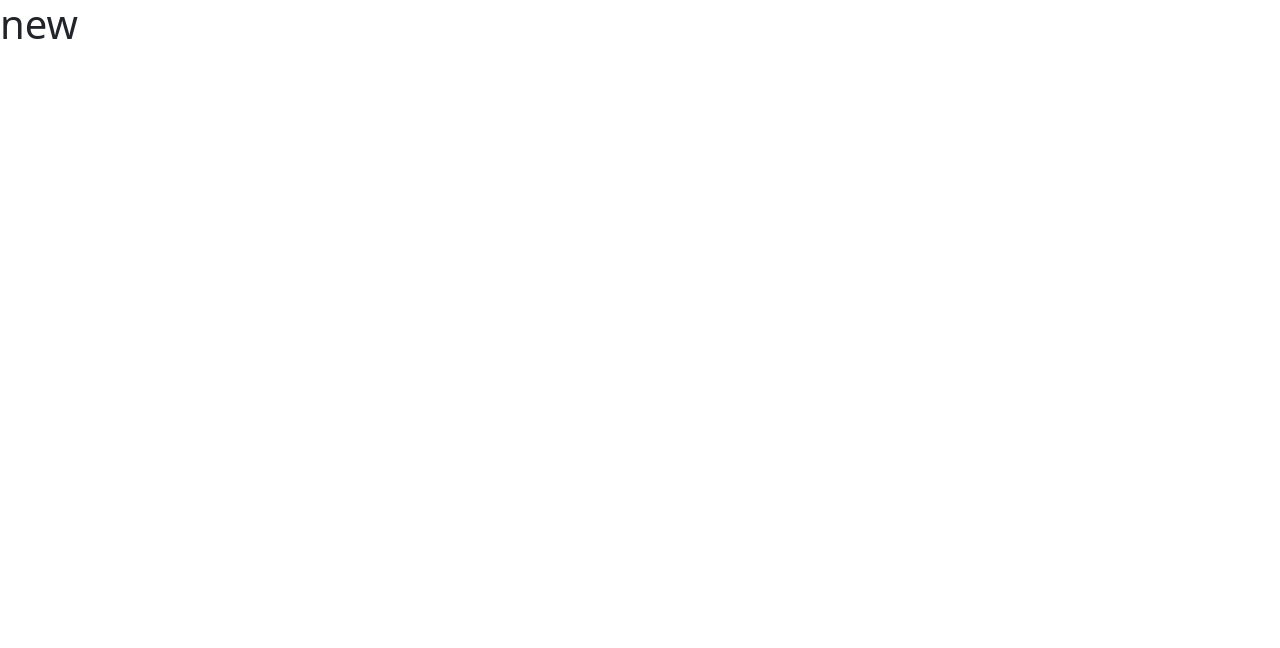
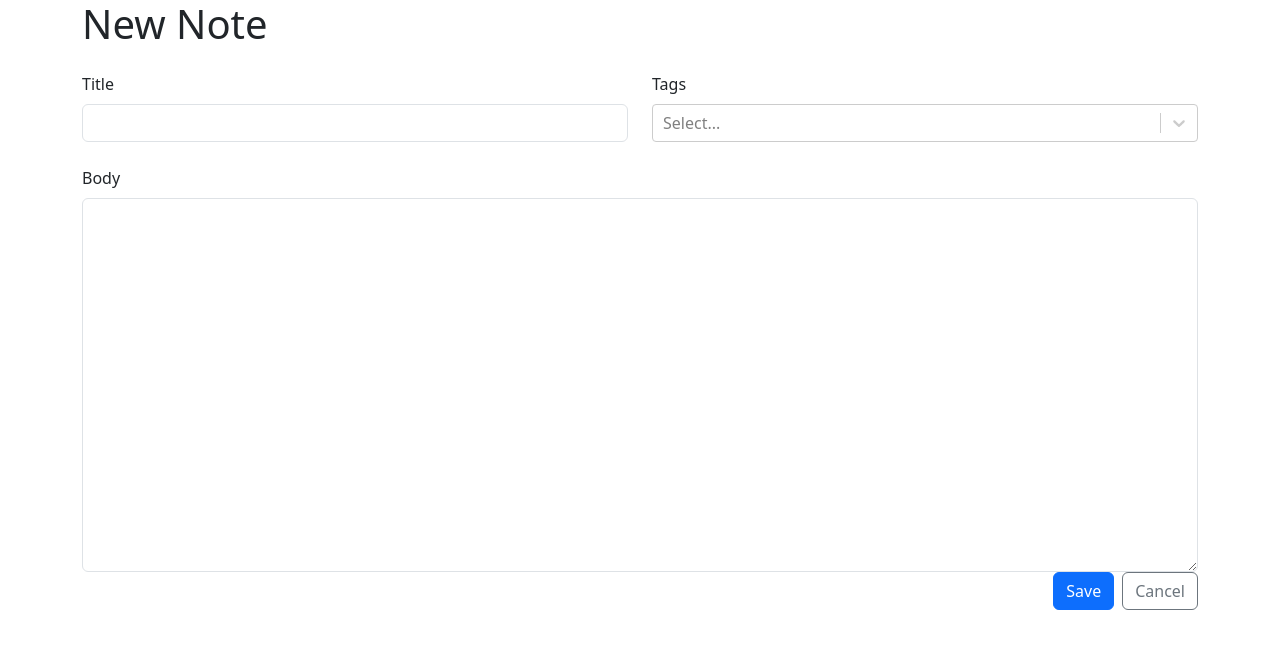
Before and after one commit to Khudaverdi27/React-TypeScript-Project---Markdown-Supported-Note-Taking-With-Categories, a React (Vite) app: page /new in a window 1280 px wide. Shown: the top 648 px of the page. Built offline with nearby package versions, Linux system fonts and the light colour scheme.

Commit message:
done:note creation logic

```diff
--- a/package.json
+++ b/package.json
@@ -14,11 +14,14 @@
     "react": "^18.2.0",
     "react-bootstrap": "^2.10.2",
     "react-dom": "^18.2.0",
-    "react-router-dom": "^6.22.3"
+    "react-router-dom": "^6.22.3",
+    "react-select": "^5.8.0",
+    "uuid": "^9.0.1"
   },
   "devDependencies": {
     "@types/react": "^18.2.66",
     "@types/react-dom": "^18.2.22",
+    "@types/uuid": "^9.0.8",
     "@typescript-eslint/eslint-plugin": "^7.2.0",
     "@typescript-eslint/parser": "^7.2.0",
     "@vitejs/plugin-react": "^4.2.1",
--- a/src/App.tsx
+++ b/src/App.tsx
@@ -1,16 +1,63 @@
+import { Container } from "react-bootstrap";
 import { Navigate, Route, Routes } from "react-router-dom";
+import NewNote from "./components/NewNote";
+import useLocaleStorage from "./hooks/useLocaleStorage";
+import { useMemo } from "react";
+import { v4 as uuidv4 } from "uuid";
+
+export type RawNote = {
+  id: string;
+} & RawNoteData;
+export type Tag = {
+  id: string;
+  label: string;
+};
+
+export type NoteData = {
+  title: string;
+  markdown: string;
+  tags: Tag[];
+};
+export type RawNoteData = {
+  title: string;
+  markdown: string;
+  tagIds: string[];
+};
+
+export type Note = {
+  id: string;
+} & NoteData;
 
 function App() {
+  const [notes, setNotes] = useLocaleStorage<RawNote[]>("NOTES", []);
+  const [tags, setTags] = useLocaleStorage<Tag[]>("TAGS", []);
+
+  const notesWithTags = useMemo(() => {
+    return notes.map((note) => {
+      return { ...note, tags: tags.filter((t) => note.tagIds.includes(t.id)) };
+    });
+  }, [notes, tags]);
+
+  const onCreateNoteData = ({ tags, ...data }: NoteData) => {
+    setNotes((prevNotes) => {
+      return [
+        ...prevNotes,
+        { ...data, id: uuidv4(), tagIds: tags.map((tagId) => tagId.id) },
+      ];
+    });
+  };
   return (
+    <Container>
       <Routes>
         <Route path="/" element={<h1>home</h1>} />
-      <Route path="/new" element={<h1>new</h1>} />
+        <Route path="/new" element={<NewNote onSubmit={onCreateNoteData} />} />
         <Route path="/:id">
           <Route index element={<h1>show</h1>} />
           <Route path="/:id/edit" element={<h1>edit</h1>} />
         </Route>
         <Route path="*" element={<Navigate to={"/"} />} />
       </Routes>
+    </Container>
   );
 }
 
--- /dev/null
+++ b/src/components/NewNote.tsx
@@ -0,0 +1,12 @@
+import NoteForm, { NoteFromProps } from "./NoteForm";
+
+function NewNote({ onSubmit }: NoteFromProps) {
+  return (
+    <>
+      <h1 className="mb-4">New Note</h1>
+      <NoteForm onSubmit={onSubmit} />
+    </>
+  );
+}
+
+export default NewNote;
--- /dev/null
+++ b/src/components/NoteForm.tsx
@@ -0,0 +1,74 @@
+import { FormEvent, useRef, useState } from "react";
+import { Button, Col, Form, Row, Stack } from "react-bootstrap";
+import { Link } from "react-router-dom";
+import ReactSelectCreatable from "react-select/creatable";
+import { NoteData, Tag } from "../App";
+
+export type NoteFromProps = {
+  onSubmit: (data: NoteData) => void;
+};
+
+function NoteForm({ onSubmit }: NoteFromProps) {
+  const titleRef = useRef<HTMLInputElement>(null);
+  const markdownRef = useRef<HTMLTextAreaElement>(null);
+  const [selectedTags, setSelectedTags] = useState<Tag[]>([]);
+
+  const handleSubmit = (e: FormEvent) => {
+    e.preventDefault();
+    onSubmit({
+      title: titleRef.current!.value,
+      markdown: markdownRef.current!.value,
+      tags: [],
+    });
+    console.log(selectedTags);
+  };
+  return (
+    <Form onSubmit={handleSubmit}>
+      <Stack gap={4}>
+        <Row>
+          <Col>
+            <Form.Group controlId="title">
+              <Form.Label>Title</Form.Label>
+              <Form.Control required />
+            </Form.Group>
+          </Col>
+          <Col>
+            <Form.Group controlId="tags">
+              <Form.Label>Tags</Form.Label>
+              <ReactSelectCreatable
+                value={selectedTags.map((t) => {
+                  return {
+                    label: t.label,
+                    value: t.id,
+                  };
+                })}
+                onChange={(tags) => {
+                  setSelectedTags(
+                    tags.map((t) => {
+                      return { label: t.label, id: t.value };
+                    })
+                  );
+                }}
+                isMulti
+              />
+            </Form.Group>
+          </Col>
+        </Row>
+        <Form.Group controlId="markdown">
+          <Form.Label>Body</Form.Label>
+          <Form.Control ref={markdownRef} required as={"textarea"} rows={15} />
+        </Form.Group>
+      </Stack>
+      <Stack direction="horizontal" gap={2} className="justify-content-end">
+        <Button type="submit">Save</Button>
+        <Link to={".."}>
+          <Button type="button" variant="outline-secondary">
+            Cancel
+          </Button>
+        </Link>
+      </Stack>
+    </Form>
+  );
+}
+
+export default NoteForm;
--- /dev/null
+++ b/src/hooks/useLocaleStorage.ts
@@ -0,0 +1,24 @@
+import { useEffect, useState } from "react";
+
+function useLocaleStorage<T>(key: string, initialValue: T | (() => T)) {
+  const [value, setValue] = useState<T>(() => {
+    const jsonValue = localStorage.getItem(key);
+    if (jsonValue === null) {
+      if (typeof initialValue === "function") {
+        return (initialValue as () => T)();
+      } else {
+        return initialValue;
+      }
+    } else {
+      return JSON.parse(jsonValue);
+    }
+  });
+
+  useEffect(() => {
+    localStorage.setItem(key, JSON.stringify(value));
+  }, [value, key]);
+
+  return [value, setValue] as [T, typeof setValue];
+}
+
+export default useLocaleStorage;
```
Also changed, not shown: 1 other file (tests, documents, lock files or other folders). Lines whose indentation alone changed are shown as unchanged.
